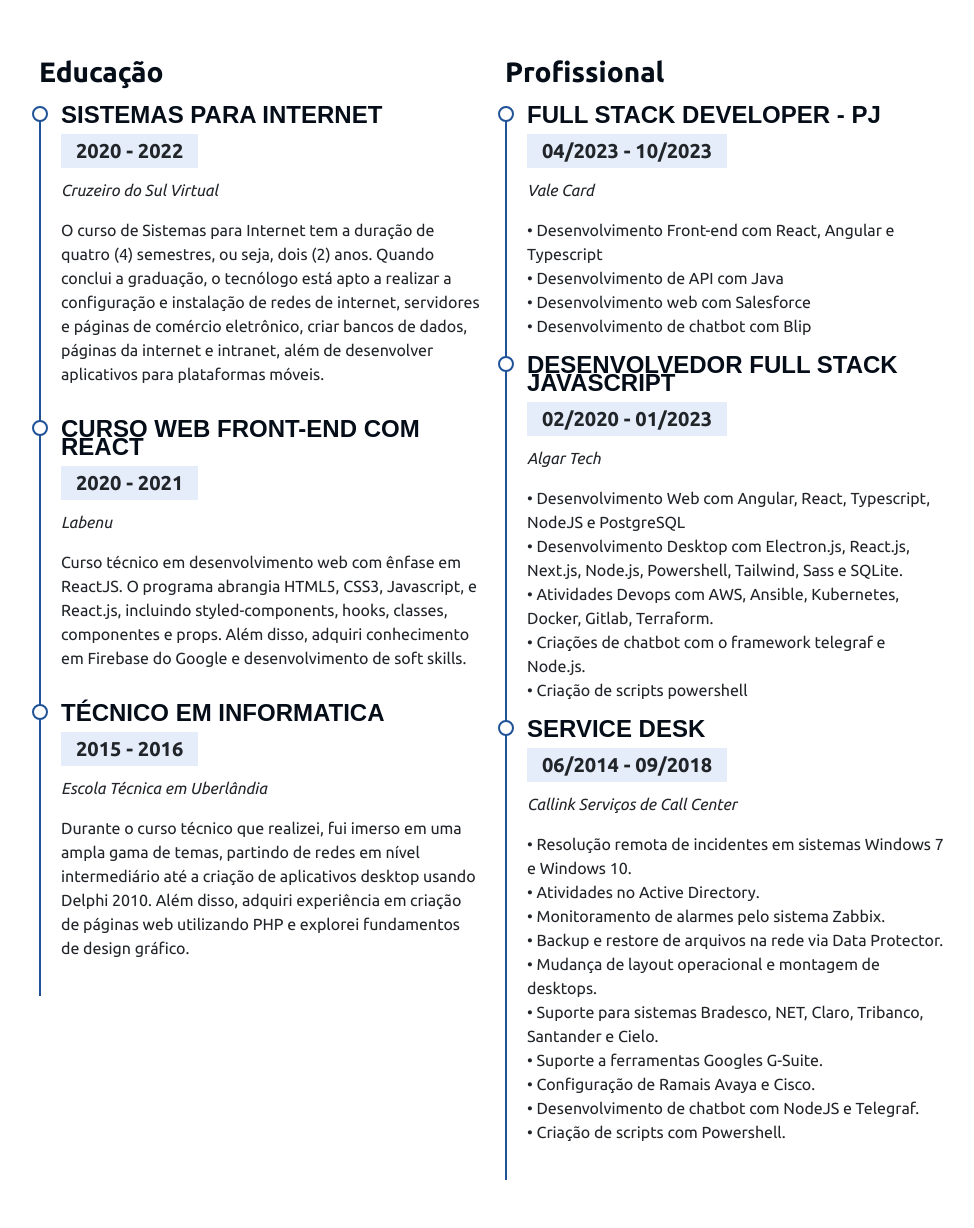
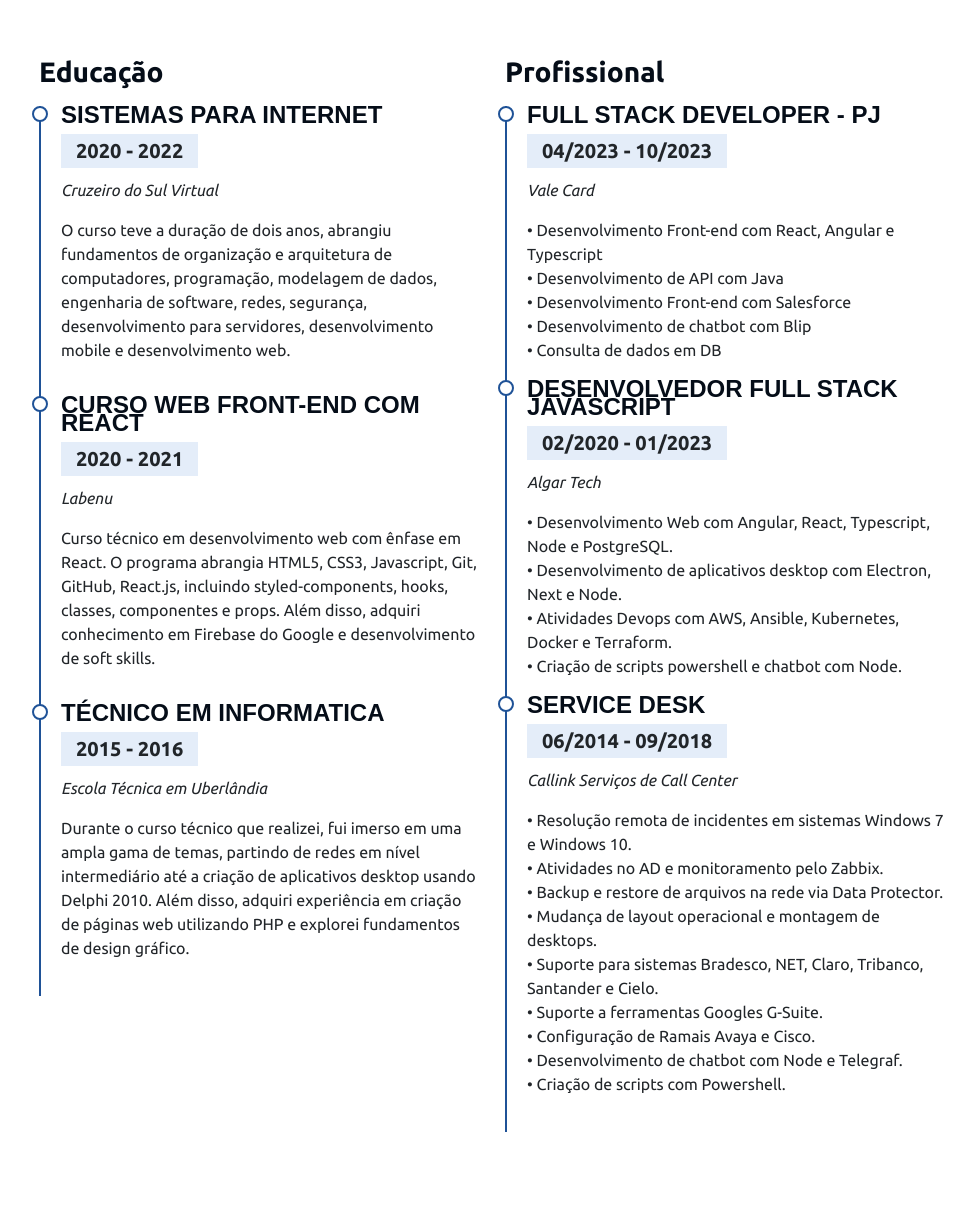
Before and after one commit to Vulquimar-Silva/portfolio-2024, a Flask app: page / in a window 1280 px wide. Shown: the part 2379-3607 px from the top of the page, without its empty margins (297-1271 px from the left). After the commit the page ends 3511 px from the top, so only its background shows below. Run offline with Flask 3, Linux system fonts and the light colour scheme; some libraries are stand-ins or nearby versions.

Commit message:
seçao curriculo

```diff
--- a/templates/index.html
+++ b/templates/index.html
@@ -307,13 +307,9 @@
                             <h5>2020 - 2022</h5>
                             <p><em>Cruzeiro do Sul Virtual</em></p>
                             <p>
-                                O curso de Sistemas para Internet tem a duração de quatro (4) semestres, ou seja, dois
-                                (2) anos.
-                                Quando conclui a graduação, o tecnólogo está apto a realizar a configuração e instalação
-                                de
-                                redes de internet, servidores e páginas de comércio eletrônico, criar bancos de dados,
-                                páginas da internet e intranet,
-                                além de desenvolver aplicativos para plataformas móveis.
+                                O curso teve a duração de dois anos, abrangiu fundamentos de organização e
+                                arquitetura de computadores, programação, modelagem de dados,
+                                engenharia de software, redes, segurança, desenvolvimento para servidores, desenvolvimento mobile e desenvolvimento web.
                             </p>
                         </div>
 
@@ -322,9 +318,8 @@
                             <h5>2020 - 2021</h5>
                             <p><em>Labenu</em></p>
                             <p>
-                                Curso técnico em desenvolvimento web com ênfase em ReactJS.
-                                O programa abrangia HTML5, CSS3,
-                                Javascript, e React.js, incluindo styled-components, hooks, classes, componentes e props.
+                                Curso técnico em desenvolvimento web com ênfase em React.
+                                O programa abrangia HTML5, CSS3, Javascript, Git, GitHub, React.js, incluindo styled-components, hooks, classes, componentes e props.
                                 Além disso, adquiri conhecimento em Firebase do Google e desenvolvimento de soft skills.
                             </p>
                         </div>
@@ -334,10 +329,10 @@
                             <h5>2015 - 2016</h5>
                             <p><em>Escola Técnica em Uberlândia</em></p>
                             <p>
-                                Durante o curso técnico que realizei, fui imerso em uma ampla gama de temas, partindo de redes em nível intermediário
-                                até a criação de aplicativos desktop usando Delphi 2010. Além disso, adquiri experiência em criação de páginas web
-                                utilizando PHP e explorei fundamentos
-                                de design gráfico.
+                                Durante o curso técnico que realizei, fui imerso em uma ampla gama de temas, partindo de
+                                redes em nível intermediário
+                                até a criação de aplicativos desktop usando Delphi 2010. Além disso, adquiri experiência
+                                em criação de páginas web utilizando PHP e explorei fundamentos de design gráfico.
                             </p>
                         </div>
 
@@ -352,20 +347,18 @@
                             <p><em>Vale Card</em></p>
                             <span>• Desenvolvimento Front-end com React, Angular e Typescript</span><br />
                             <span>• Desenvolvimento de API com Java</span><br />
-                            <span>• Desenvolvimento web com Salesforce</span><br />
+                            <span>• Desenvolvimento Front-end com Salesforce</span><br />
                             <span>• Desenvolvimento de chatbot com Blip</span><br />
+                            <span>• Consulta de dados em DB</span><br />
                         </div>
                         <div class='cv-item' data-anime="up">
                             <h4>Desenvolvedor Full stack Javascript</h4>
                             <h5>02/2020 - 01/2023</h5>
                             <p><em>Algar Tech</em></p>
-                            <span>• Desenvolvimento Web com Angular, React, Typescript, NodeJS e PostgreSQL</span><br />
-                            <span>• Desenvolvimento Desktop com Electron.js, React.js, Next.js, Node.js, Powershell,
-                                Tailwind, Sass e SQLite.</span><br />
-                            <span>• Atividades Devops com AWS, Ansible, Kubernetes, Docker, Gitlab,
-                                Terraform.</span><br />
-                            <span>• Criações de chatbot com o framework telegraf e Node.js.</span><br />
-                            <span>• Criação de scripts powershell</span><br />
+                            <span>• Desenvolvimento Web com Angular, React, Typescript, Node e PostgreSQL.</span><br />
+                            <span>• Desenvolvimento de aplicativos desktop com Electron, Next e Node.</span><br />
+                            <span>• Atividades Devops com AWS, Ansible, Kubernetes, Docker e Terraform.</span><br />
+                            <span>• Criação de scripts powershell e chatbot com Node.</span><br />
                         </div>
 
                         <div class='cv-item' data-anime="up">
@@ -373,15 +366,14 @@
                             <h5>06/2014 - 09/2018</h5>
                             <p><em>Callink Serviços de Call Center</em></p>
                             <span>• Resolução remota de incidentes em sistemas Windows 7 e Windows 10.</span><br />
-                            <span>• Atividades no Active Directory.</span><br />
-                            <span>• Monitoramento de alarmes pelo sistema Zabbix.</span><br />
+                            <span>• Atividades no AD e monitoramento pelo Zabbix.</span><br />
                             <span>• Backup e restore de arquivos na rede via Data Protector.</span><br />
                             <span>• Mudança de layout operacional e montagem de desktops.</span><br />
                             <span>• Suporte para sistemas Bradesco, NET, Claro, Tribanco, Santander e
                                 Cielo.</span><br />
                             <span>• Suporte a ferramentas Googles G-Suite.</span><br />
                             <span>• Configuração de Ramais Avaya e Cisco.</span><br />
-                            <span>• Desenvolvimento de chatbot com NodeJS e Telegraf.</span><br />
+                            <span>• Desenvolvimento de chatbot com Node e Telegraf.</span><br />
                             <span>• Criação de scripts com Powershell.</span><br />
                             </p>
                         </div>
```
